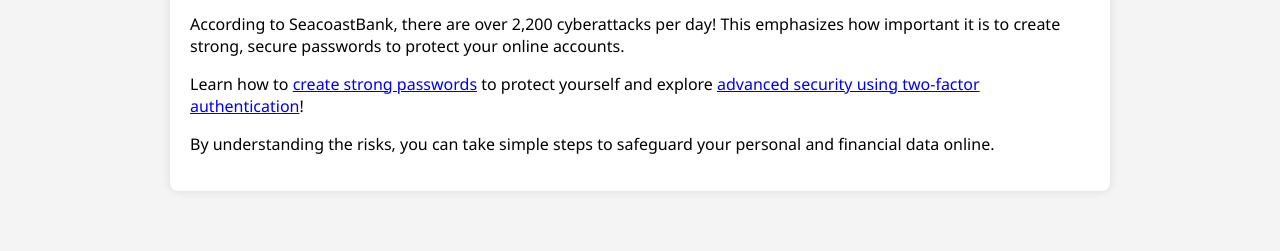
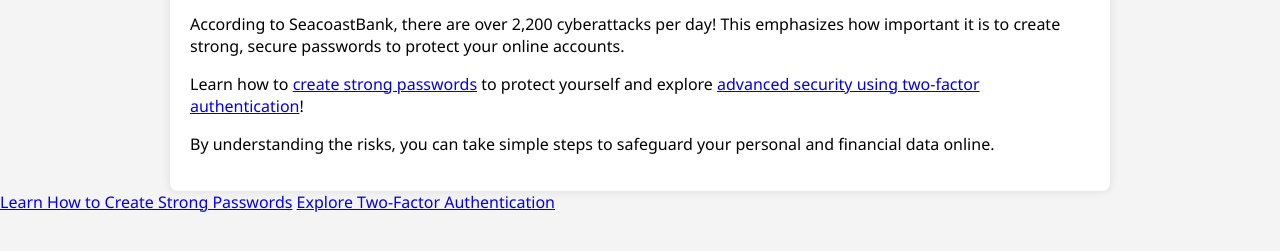
Before and after one commit to GabriellaNarine/Webpages-Project, a plain HTML site: page index.html in a window 1280 px wide. Shown: the part 341-592 px from the top of the page. Drawn offline with Linux system fonts and the light colour scheme.

Commit message:
Update index.html

```diff
--- a/index.html
+++ b/index.html
@@ -40,3 +40,7 @@
 
 </body>
 </html>
+
+<a href="create-passwords.html">Learn How to Create Strong Passwords</a>
+
+<a href="2fa-protection.html">Explore Two-Factor Authentication</a>
```
